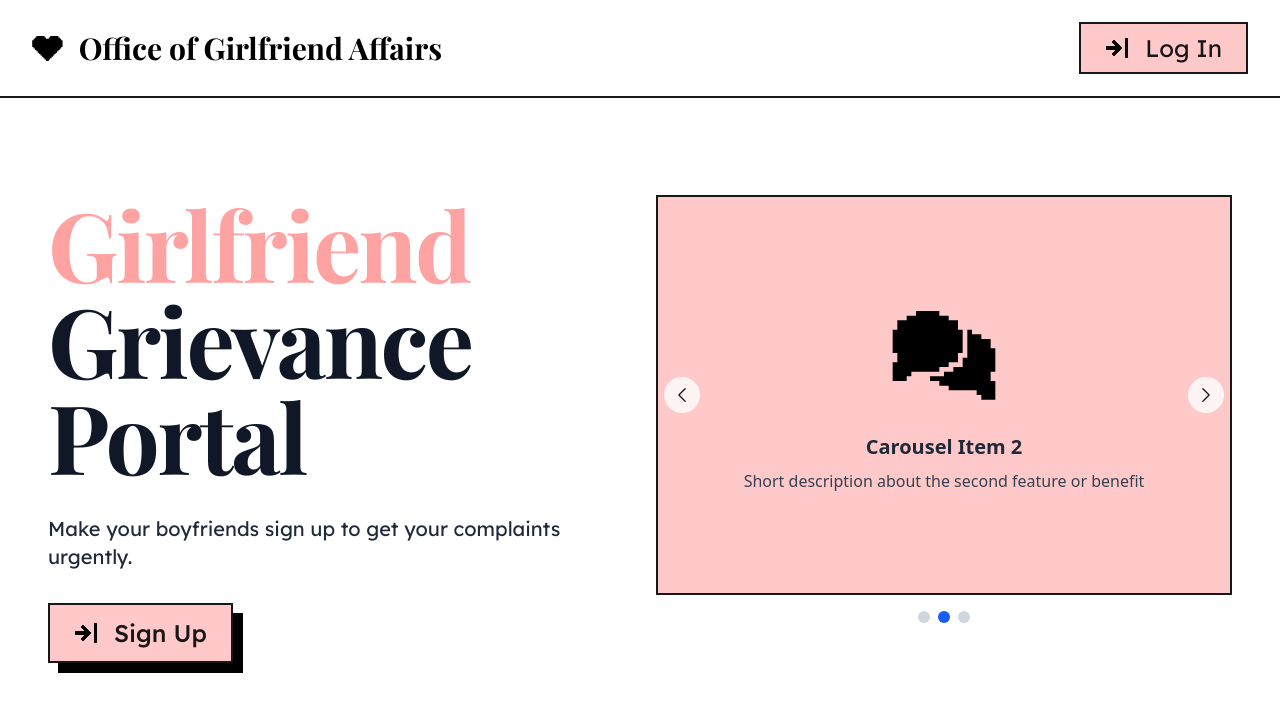
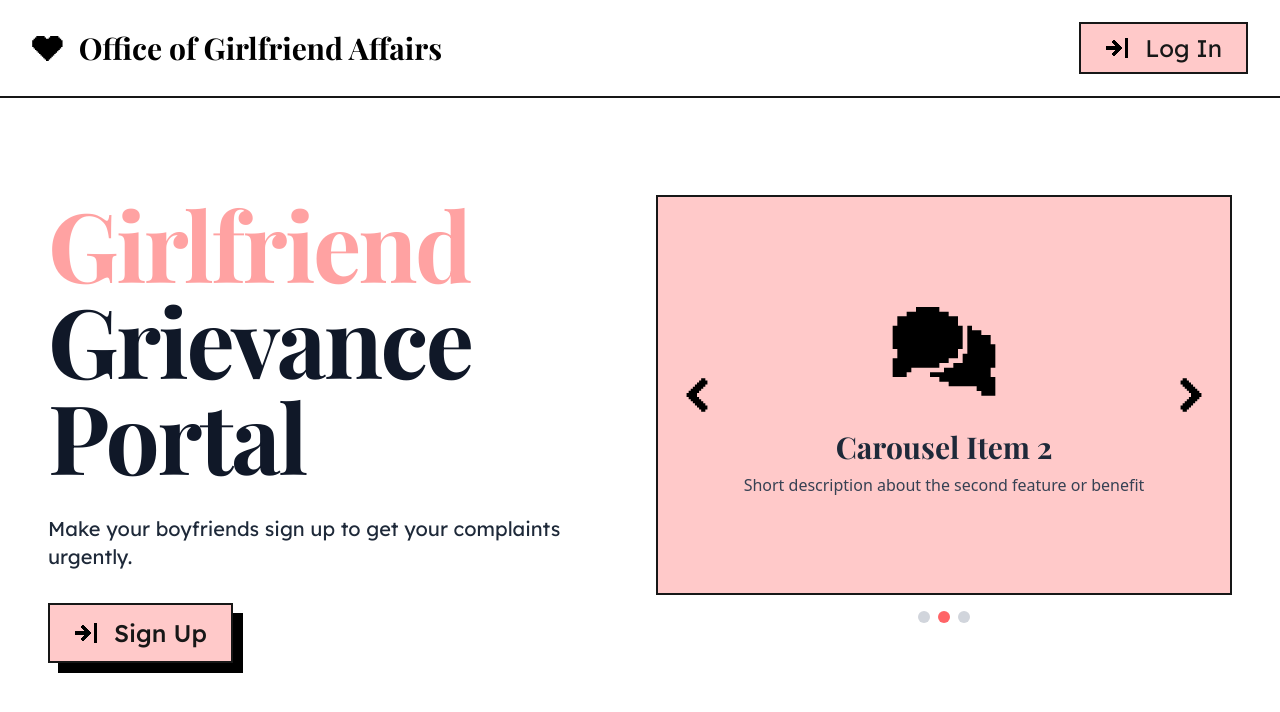
Before and after one commit to aarushqt/what, a Next.js app: page / in a window 1280 px wide. Shown: the top 712 px of the page. Built offline with nearby package versions, Linux system fonts and the light colour scheme; no server answers; a web font is replaced by a local one.

Commit message:
improved button hovers

```diff
--- a/src/app/page.tsx
+++ b/src/app/page.tsx
@@ -66,7 +66,7 @@ const HeroSection = () => {
 
           <div className="mt-auto pt-8">
             <Link href="/auth?mode=signup" className="inline-block">
-              <button className="bg-red-200 hover:bg-red-100 flex items-center gap-4 font-lexend text-2xl mb-10 font-medium py-3 px-6 border-2 transition duration-300 shadow-[10px_10px_0px_0px_rgba(0,0,0)]">
+              <button className="bg-red-200 flex items-center gap-4 font-lexend text-2xl mb-10 font-medium py-3 px-6 border-2 transition duration-200 shadow-[10px_10px_0px_0px_rgba(0,0,0)] hover:shadow-[15px_15px_0px_0px_rgba(0,0,0)]">
                 <svg width="24" height="24" viewBox="0 0 24 24" fill="none" xmlns="http://www.w3.org/2000/svg">
                   <path d="M23 2H20V22H23V2Z" fill="black" />
                   <path d="M8 4H10V5H11V6H12V7H13V8H14V9H15V10H16V11H17V13H16V14H15V15H14V16H13V17H12V18H11V19H10V20H8V19H7V17H8V16H9V15H10V14H1V10H10V9H9V8H8V7H7V5H8V4Z" fill="black" />
@@ -99,7 +99,7 @@ const HeroSection = () => {
                       />
                     </div>
 
-                    <h3 className="text-xl font-bold text-gray-800 mb-2 text-center">
+                    <h3 className="text-3xl font-playfair font-bold text-gray-800 mb-2 text-center">
                       {item.title}
                     </h3>
                     <p className="text-gray-700 text-center">
@@ -113,20 +113,20 @@ const HeroSection = () => {
             {/* navigation arrows */}
             <button
               onClick={prevSlide}
-              className="absolute left-2 top-1/2 -translate-y-1/2 bg-white/80 hover:bg-white rounded-full p-2 z-20"
+              className="absolute left-2 top-1/2 -translate-y-1/2 hover:opacity-60 rounded-full p-2 z-20"
               aria-label="Previous slide"
             >
-              <svg xmlns="http://www.w3.org/2000/svg" fill="none" viewBox="0 0 24 24" strokeWidth={1.5} stroke="currentColor" className="w-5 h-5">
-                <path strokeLinecap="round" strokeLinejoin="round" d="M15.75 19.5L8.25 12l7.5-7.5" />
+              <svg width="50" height="50" viewBox="0 0 24 24" fill="none" xmlns="http://www.w3.org/2000/svg">
+                <path d="M17 5V7H16V8H15V9H14V10H13V11H12V13H13V14H14V15H15V16H16V17H17V19H16V20H14V19H13V18H12V17H11V16H10V15H9V14H8V13H7V11H8V10H9V9H10V8H11V7H12V6H13V5H14V4H16V5H17Z" fill="black" />
               </svg>
             </button>
             <button
               onClick={nextSlide}
-              className="absolute right-2 top-1/2 -translate-y-1/2 bg-white/80 hover:bg-white rounded-full p-2 z-20"
+              className="absolute right-2 top-1/2 -translate-y-1/2 hover:opacity-60 rounded-full p-2 z-20"
               aria-label="Next slide"
             >
-              <svg xmlns="http://www.w3.org/2000/svg" fill="none" viewBox="0 0 24 24" strokeWidth={1.5} stroke="currentColor" className="w-5 h-5">
-                <path strokeLinecap="round" strokeLinejoin="round" d="M8.25 4.5l7.5 7.5-7.5 7.5" />
+              <svg width="50" height="50" viewBox="0 0 24 24" fill="none" xmlns="http://www.w3.org/2000/svg">
+                <path d="M7 19V17H8V16H9V15H10V14H11V13H12V11H11V10H10V9H9V8H8V7H7V5H8V4H10V5H11V6H12V7H13V8H14V9H15V10H16V11H17V13H16V14H15V15H14V16H13V17H12V18H11V19H10V20H8V19H7Z" fill="black" />
               </svg>
             </button>
           </div>
@@ -137,7 +137,7 @@ const HeroSection = () => {
               <button
                 key={index}
                 onClick={() => goToSlide(index)}
-                className={`w-3 h-3 rounded-full transition-colors duration-300 ${index === currentSlide ? 'bg-blue-600' : 'bg-gray-300'
+                className={`w-3 h-3 rounded-full transition-colors duration-300 ${index === currentSlide ? 'bg-red-400' : 'bg-gray-300'
                   }`}
                 aria-label={`Go to slide ${index + 1}`}
               />
--- a/src/components/Navbar.tsx
+++ b/src/components/Navbar.tsx
@@ -32,7 +32,7 @@ export default function Navbar() {
                                 <span className="text-gray-700">Hey, {session.user?.name || 'User'}</span>
                                 <button
                                     onClick={() => signOut({ callbackUrl: '/' })}
-                                    className="py-2 px-6 bg-red-200 flex items-center gap-4 font-lexend hover:bg-red-100 text-2xl border-2 transition duration-300"
+                                    className="py-2 px-6 bg-red-200 flex items-center gap-4 font-lexend hover:shadow-[10px_10px_0px_0px_rgba(0,0,0)] text-2xl border-2 transition duration-300"
                                 >
                                     Logout
                                 </button>
@@ -40,7 +40,7 @@ export default function Navbar() {
                         ) : (
                             <Link
                                 href="/auth?mode=signin"
-                                className="py-2 px-6 bg-red-200 flex items-center gap-4 font-lexend hover:bg-red-100 text-2xl border-2 transition duration-300"
+                                className="py-2 px-6 bg-red-200 flex items-center gap-4 font-lexend hover:shadow-[10px_10px_0px_0px_rgba(0,0,0)] text-2xl border-2 transition duration-300"
                             ><svg width="24" height="24" viewBox="0 0 24 24" fill="none" xmlns="http://www.w3.org/2000/svg">
                                     <path d="M23 2H20V22H23V2Z" fill="black" />
                                     <path d="M8 4H10V5H11V6H12V7H13V8H14V9H15V10H16V11H17V13H16V14H15V15H14V16H13V17H12V18H11V19H10V20H8V19H7V17H8V16H9V15H10V14H1V10H10V9H9V8H8V7H7V5H8V4Z" fill="black" />
```
